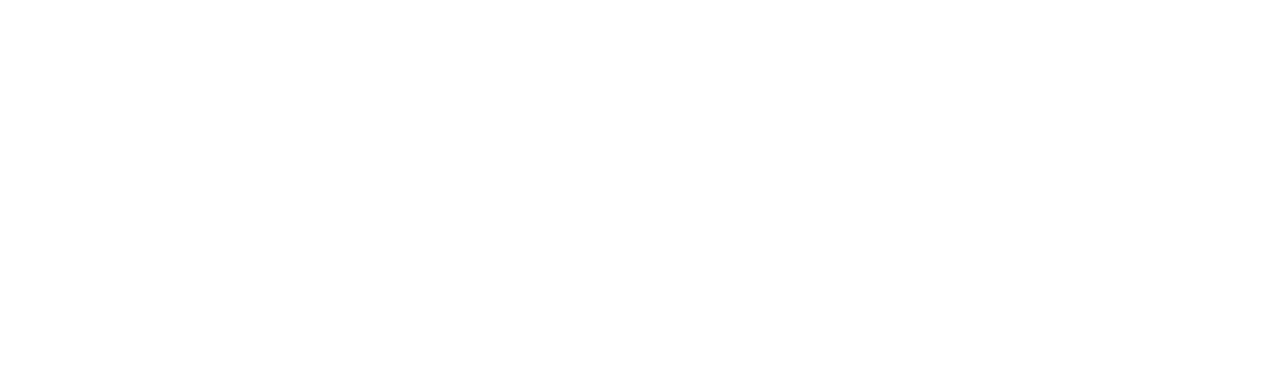
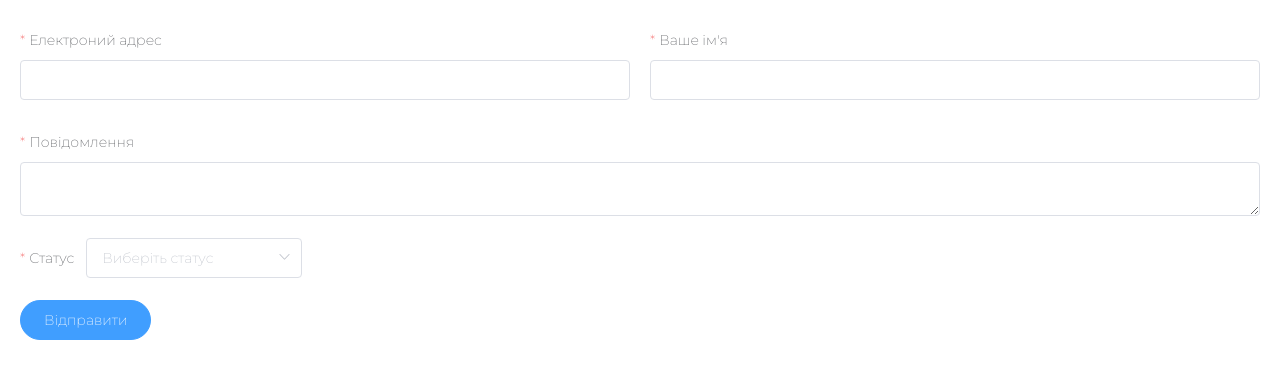
Before and after one commit to yevheniimoskalenko/givePresents, a Nuxt app: page /feedback in a window 1280 px wide. Before the commit this address had no page. Shown: the top 378 px of the page. Built offline with nearby package versions, Linux system fonts and the light colour scheme.

Commit message:
create feedback

```diff
--- a/components/home/reviews.vue
+++ b/components/home/reviews.vue
@@ -87,6 +87,7 @@
     font-style: italic;
     line-height: 20px;
     height: 40px;
+    overflow: hidden;
   }
 }
 .addReviews {
--- a/components/home/trophy.vue
+++ b/components/home/trophy.vue
@@ -30,9 +30,13 @@
                   circle
                   @click="openTrophy(order._id)"
                 ></el-button>
-                <small>{{
-                  order.date | moment('dddd, MMMM Do YYYY, h:mm:ss a')
-                }}</small>
+
+                <small
+                  ><i class="el-icon-date"></i
+                  >{{
+                    order.date | moment('dddd, MMMM Do YYYY, h:mm:ss a')
+                  }}</small
+                >
               </div>
             </div>
           </el-card>
@@ -83,6 +87,10 @@
 .trophy_main {
   small {
     color: rgb(139, 137, 137);
+    font-size: 14px;
+    i {
+      padding: 10px;
+    }
   }
 }
 .tropty__item {
--- a/layouts/error.vue
+++ b/layouts/error.vue
@@ -13,6 +13,11 @@
       img:
         'https://res.cloudinary.com/dmrpkseez/image/upload/v1595172176/wbpgykfnyuwzxfl7jkyl.svg'
     }
+  },
+  head() {
+    return {
+      title: 'Not found'
+    }
   }
 }
 </script>
@@ -26,6 +31,9 @@
   justify-content: center;
   flex-direction: column;
   align-items: center;
+  p {
+    text-align: center;
+  }
 }
 .el-image {
   display: flex;
--- /dev/null
+++ b/pages/about.vue
@@ -0,0 +1,3 @@
+<template>
+  <div></div>
+</template>
--- a/pages/admin/auth.vue
+++ b/pages/admin/auth.vue
@@ -22,6 +22,7 @@
 </template>
 <script>
 export default {
+  middleware: 'auth',
   layout: 'emit',
   data() {
     return {
@@ -61,6 +62,9 @@
         }
       })
     }
+  },
+  head: {
+    title: 'Вхід в адмін панель'
   }
 }
 </script>
--- /dev/null
+++ b/pages/feedback.vue
@@ -0,0 +1,93 @@
+<template>
+  <div class="feedback">
+    <el-form ref="form" :model="controlers" :rules="rules">
+      <el-row :gutter="20">
+        <el-col :span="12">
+          <el-form-item label="Електроний адрес" prop="email">
+            <el-input v-model="controlers.email" placeholder=""></el-input>
+          </el-form-item>
+        </el-col>
+        <el-col :span="12">
+          <el-form-item label="Ваше ім'я" prop="name">
+            <el-input v-model="controlers.name" placeholder=""></el-input>
+          </el-form-item>
+        </el-col>
+      </el-row>
+      <el-form-item label="Повідомлення" prop="messages">
+        <el-input
+          v-model="controlers.messages"
+          type="textarea"
+          placeholder=""
+        ></el-input>
+      </el-form-item>
+      <el-form-item label="Статус" prop="status">
+        <el-select v-model="status" placeholder="Виберіть статус">
+          <el-option
+            v-for="item in options"
+            :key="item.value"
+            :label="item.label"
+            :value="item.value"
+          >
+          </el-option>
+        </el-select>
+      </el-form-item>
+      <el-form-item>
+        <el-button type="primary" round="" :loading="loading" @click="send"
+          >Відправити</el-button
+        >
+      </el-form-item>
+    </el-form>
+  </div>
+</template>
+<script>
+export default {
+  data() {
+    return {
+      status: '',
+      options: [
+        {
+          value: 'Помилка',
+          label: 'Помилка'
+        },
+        {
+          value: 'Розвиток',
+          label: 'Розвиток'
+        },
+        {
+          value: 'Інше питання',
+          label: 'Інше питання'
+        }
+      ],
+      loading: false,
+      controlers: { email: '', name: '', messages: '' },
+      rules: {
+        email: [{ required: true }],
+        name: [{ required: true }],
+        messages: [{ required: true }],
+        status: [{ required: true }]
+      }
+    }
+  },
+  methods: {
+    send() {
+      this.$refs.form.validate((valid) => {
+        if (valid) {
+          try {
+            this.loading = true
+            const forDate = {
+              name: this.controlers.name,
+              email: this.controlers.email,
+              messages: this.controlers.messages,
+              status: this.controlers.status
+            }
+            this.$store.despatch('admin/feedback', forDate)
+          } catch (e) {
+          } finally {
+            this.loading = false
+          }
+        }
+      })
+    }
+  }
+}
+</script>
--- a/pages/reviews.vue
+++ b/pages/reviews.vue
@@ -11,7 +11,13 @@
     <div class="reviews__content">
       <el-row>
         <el-col>
-          <div v-if="$auth.$state.loggedIn !== true" class="auth">
+          <div
+            v-if="
+              $store.state.auth.strategy !== 'facebook' &&
+                $store.state.auth.loggedIn === true
+            "
+            class="auth"
+          >
             <el-tag type="warning"
               >Для того щоб залишити відгук потрібо авторизуватися через
               facebook</el-tag
--- a/theme/index.scss
+++ b/theme/index.scss
@@ -3,7 +3,9 @@
 html {
   box-sizing: border-box;
 }
-* {
+*,
+body,
+html {
   font-family: "Montserrat", sans-serif;
   box-sizing: initial;
 }
```
